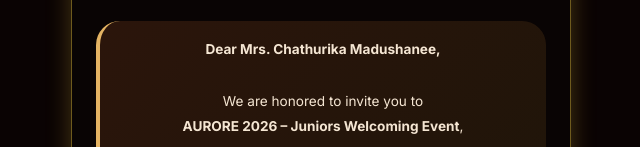
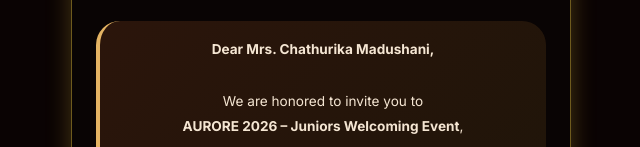
Before and after one commit to bhagyadeseram964-sys/Mrs.Chathurika-Madushanee, a plain HTML site: page index.html in a window 1280 px wide. Shown: the part 653-800 px from the top of the page, 319-959 px from the left. Drawn offline with Linux system fonts and the light colour scheme.

Commit message:
Correct name spelling in welcome note

```diff
--- a/index.html
+++ b/index.html
@@ -286,7 +286,7 @@ footer{
 
   <div class="welcome-note">
     <p>
-      <strong>Dear Mrs. Chathurika Madushanee,</strong><br><br>
+      <strong>Dear Mrs. Chathurika Madushani,</strong><br><br>
       We are honored to invite you to<br>
       <strong>AURORE 2026 – Juniors Welcoming Event</strong>,<br><br>
       organized by the seniors of<br>
```
